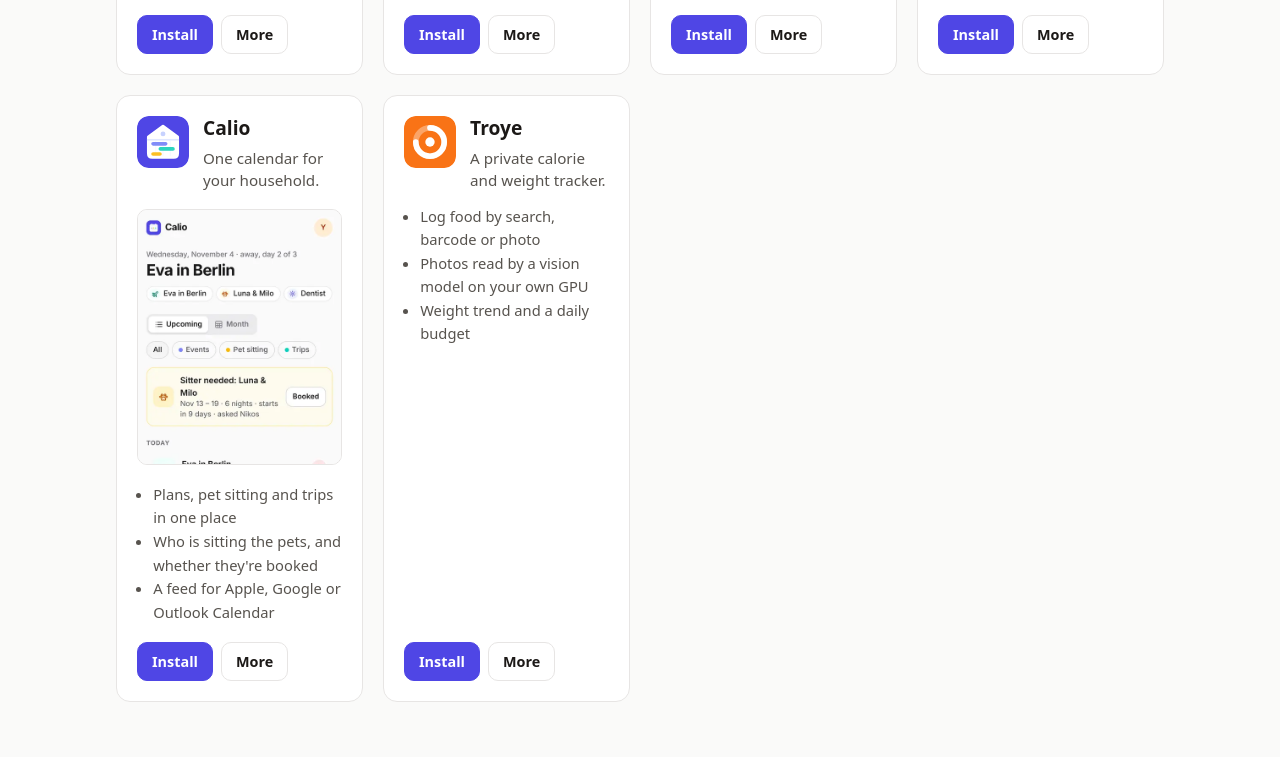
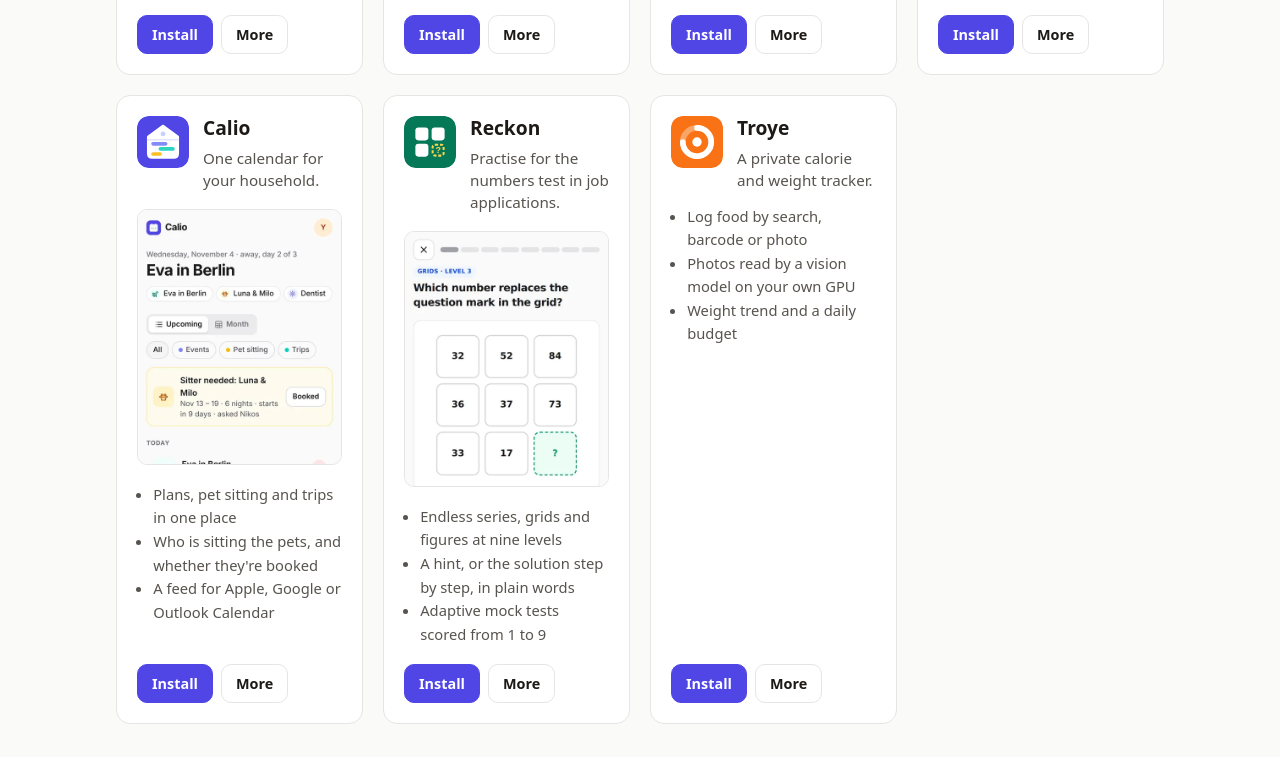
Before and after one commit to selfhostit/website, a plain HTML site: page index.html in a window 1280 px wide. Shown: the part 1343-2100 px from the top of the page. Drawn offline with Linux system fonts and the light colour scheme.

Commit message:
Add Reckon: practice for the numbers test in job applications

```diff
--- a/index.html
+++ b/index.html
@@ -150,6 +150,26 @@
       <div class="app-links">
         <a class="btn primary small" href="https://github.com/selfhostit/docs#quick-start">Install</a>
         <a class="btn small" href="https://github.com/selfhostit/calio">More</a>
+      </div>
+    </article>
+
+    <article class="app">
+      <div class="app-head">
+        <img src="img/reckon.svg" alt="" class="icon">
+        <div>
+          <h3>Reckon</h3>
+          <p>Practise for the numbers test in job applications.</p>
+        </div>
+      </div>
+      <img class="shot" src="img/reckon-screen.webp" alt="Reckon: a number grid with one number missing, and a hint explaining how to think about it" loading="lazy">
+      <ul>
+        <li>Endless series, grids and figures at nine levels</li>
+        <li>A hint, or the solution step by step, in plain words</li>
+        <li>Adaptive mock tests scored from 1 to 9</li>
+      </ul>
+      <div class="app-links">
+        <a class="btn primary small" href="https://github.com/selfhostit/docs#quick-start">Install</a>
+        <a class="btn small" href="https://github.com/selfhostit/reckon">More</a>
       </div>
     </article>
 
```
Also changed, not shown: img/reckon-screen.webp (added), img/reckon.svg (added), llms.txt.
